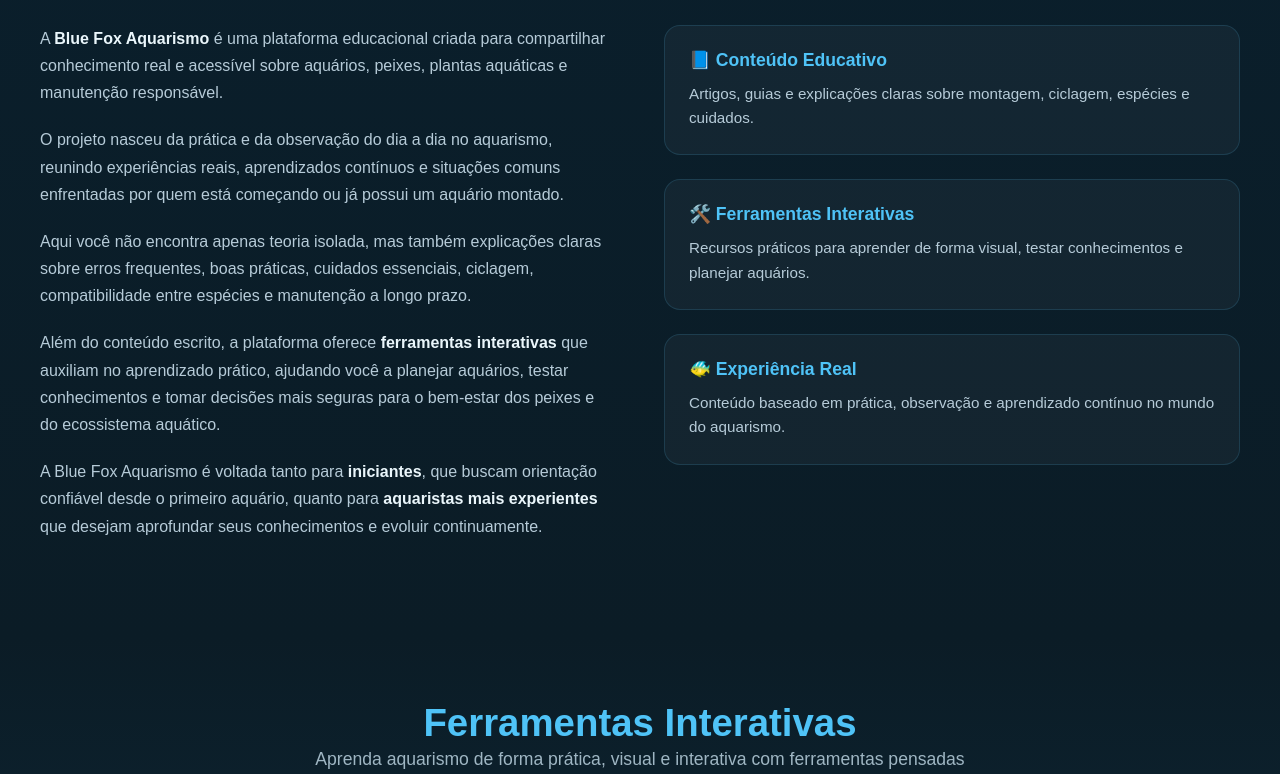
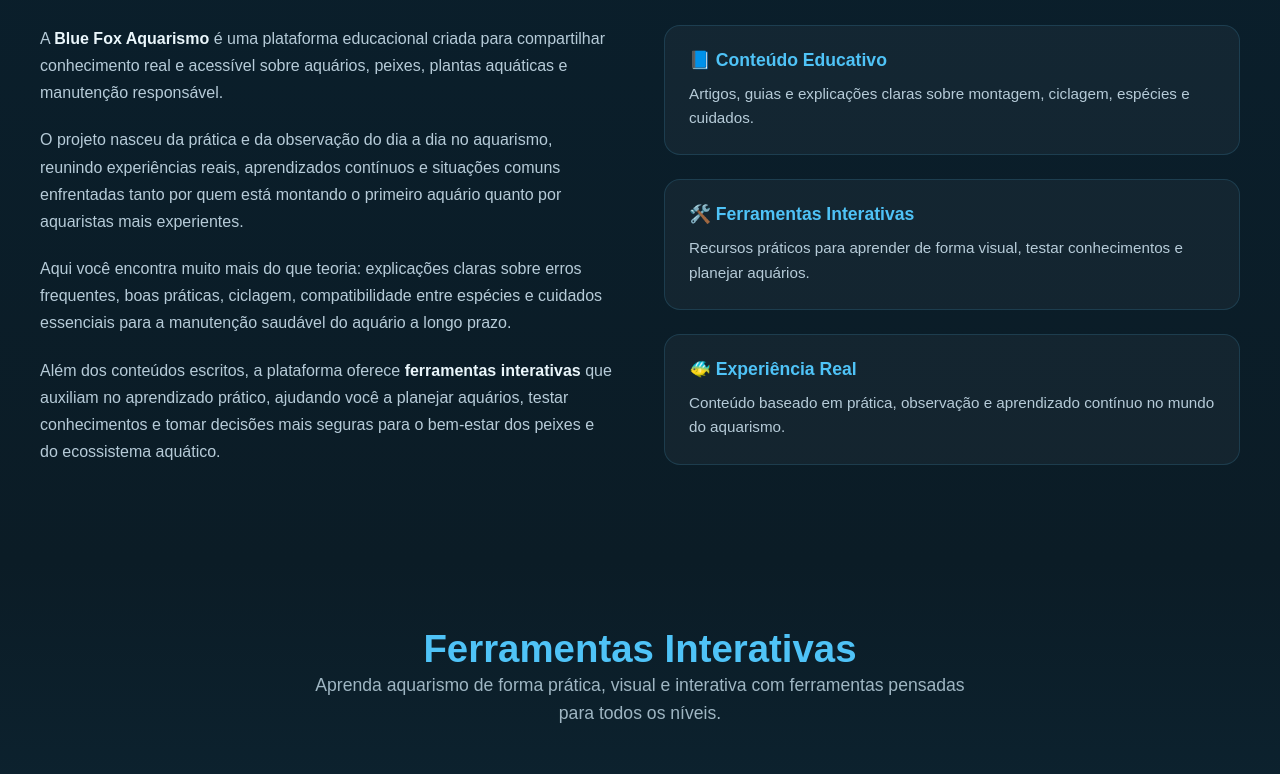
Before and after one commit to FelipeFerraz4/aquarismo-app, an Angular app in the folder frontend/: page / in a window 1280 px wide. Shown: the part 700-1474 px from the top of the page. Built offline with nearby package versions, Linux system fonts and the light colour scheme.

Commit message:
feat: update about of the home page

```diff
--- a/frontend/src/app/features/blog/pages/blog-home/blog-home.html
+++ b/frontend/src/app/features/blog/pages/blog-home/blog-home.html
@@ -44,35 +44,29 @@
         <div class="about-content">
             <div class="about-text">
                 <p>
-                    A <strong>Blue Fox Aquarismo</strong> é uma plataforma educacional criada
-                    para compartilhar conhecimento real e acessível sobre aquários,
-                    peixes, plantas aquáticas e manutenção responsável.
+                    A <strong>Blue Fox Aquarismo</strong> é uma plataforma educacional criada para
+                    compartilhar conhecimento real e acessível sobre aquários, peixes, plantas
+                    aquáticas e manutenção responsável.
                 </p>
 
                 <p>
                     O projeto nasceu da prática e da observação do dia a dia no aquarismo,
                     reunindo experiências reais, aprendizados contínuos e situações comuns
-                    enfrentadas por quem está começando ou já possui um aquário montado.
+                    enfrentadas tanto por quem está montando o primeiro aquário quanto por
+                    aquaristas mais experientes.
                 </p>
 
                 <p>
-                    Aqui você não encontra apenas teoria isolada, mas também explicações
-                    claras sobre erros frequentes, boas práticas, cuidados essenciais,
-                    ciclagem, compatibilidade entre espécies e manutenção a longo prazo.
+                    Aqui você encontra muito mais do que teoria: explicações claras sobre
+                    erros frequentes, boas práticas, ciclagem, compatibilidade entre espécies
+                    e cuidados essenciais para a manutenção saudável do aquário a longo prazo.
                 </p>
 
                 <p>
-                    Além do conteúdo escrito, a plataforma oferece <strong>ferramentas
-                        interativas</strong> que auxiliam no aprendizado prático, ajudando você
-                    a planejar aquários, testar conhecimentos e tomar decisões mais seguras
-                    para o bem-estar dos peixes e do ecossistema aquático.
-                </p>
-
-                <p>
-                    A Blue Fox Aquarismo é voltada tanto para <strong>iniciantes</strong>,
-                    que buscam orientação confiável desde o primeiro aquário, quanto para
-                    <strong>aquaristas mais experientes</strong> que desejam aprofundar
-                    seus conhecimentos e evoluir continuamente.
+                    Além dos conteúdos escritos, a plataforma oferece <strong>ferramentas
+                        interativas</strong> que auxiliam no aprendizado prático, ajudando você a
+                    planejar aquários, testar conhecimentos e tomar decisões mais seguras para
+                    o bem-estar dos peixes e do ecossistema aquático.
                 </p>
             </div>
 
--- a/frontend/src/app/features/blog/pages/blog-home/blog-home.scss
+++ b/frontend/src/app/features/blog/pages/blog-home/blog-home.scss
@@ -386,6 +386,7 @@
     font-size: 2.1rem;
     margin-bottom: 1.5rem;
     text-align: center;
+    color: #4fc3f7;
 }
 
 .community p {
```
